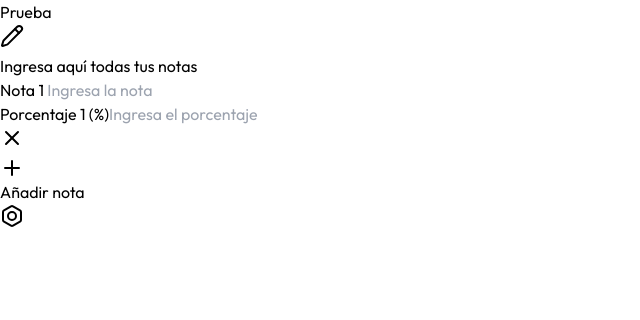
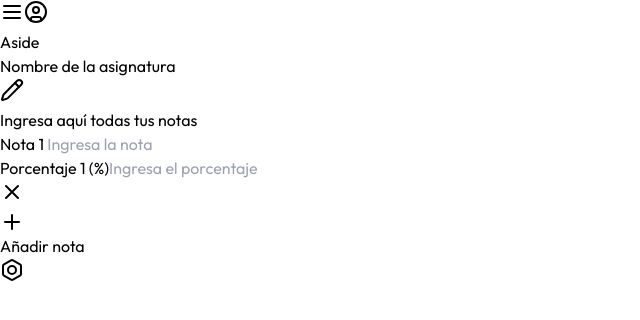
Before and after one commit to juanmayorquin/grademate, a React (Vite) app: page / in a window 1280 px wide. Shown: the top 320 px of the page, without its empty margins (0-640 px from the left). Built offline with nearby package versions, Linux system fonts and the light colour scheme.

Commit message:
Refactor estructura de componentes: se reemplaza ConfigModalProvider por GUIProvider y se añade SubjectLayout. Se actualizan los componentes para utilizar el nuevo contexto y se elimina ConfigModalProvider.

```diff
--- a/src/App.jsx
+++ b/src/App.jsx
@@ -1,12 +1,15 @@
 import SubjectPage from "./components/SubjectPage";
-import ConfigModalProvider from "./context/ConfigModalProvider";
+import GUIProvider from "./context/GUIProvider";
+import SubjectLayout from "./layouts/SubjectLayout";
 
 function App() {
   return (
     <>
-      <ConfigModalProvider>
-        <SubjectPage/>
-      </ConfigModalProvider>
+      <GUIProvider>
+        <SubjectLayout>
+          <SubjectPage />
+        </SubjectLayout>
+      </GUIProvider>
     </>
   );
 }
--- /dev/null
+++ b/src/components/Aside.jsx
@@ -0,0 +1,9 @@
+import React from 'react'
+
+const Aside = () => {
+  return (
+    <div className='w-1/4'>Aside</div>
+  )
+}
+
+export default Aside
--- a/src/components/ConfigModal.jsx
+++ b/src/components/ConfigModal.jsx
@@ -1,7 +1,13 @@
-import React from 'react'
+import React, { useContext } from 'react'
 import { X } from 'lucide-react'
+import { GUIContext } from '../context/GUIProvider'
 
-const ConfigModal = ({ setIsPopupOpen, wishedGrade, setWishedGrade, maxGrade, setMaxGrade }) => {
+const ConfigModal = () => {
+
+    const { modalState } = useContext(GUIContext)
+
+    const {setModalOpen, wishedGrade, setWishedGrade, maxGrade, setMaxGrade} = modalState
+
     const handleWishedGradeChange = (e) => {
         setWishedGrade(parseFloat(e.target.value))
     }
@@ -12,9 +18,9 @@ const ConfigModal = ({ setIsPopupOpen, wishedGrade, setWishedGrade, maxGrade, se
 
     return (
         <>
-            <div className="absolute top-0 left-0 w-screen h-screen bg-black/50 backdrop-blur-sm grid place-items-center" onClick={() => setIsPopupOpen(false)}></div>
-            <div className="absolute top-1/2 left-[37.5%] w-1/4 h-auto bg-slate-800 p-8 rounded-md">
-                <button className='absolute top-8 right-8 hover:text-sky-400 transition-all' onClick={() => setIsPopupOpen(false)}><X /></button>
+            <div className="absolute top-0 left-0 w-screen h-screen bg-black/50 backdrop-blur-sm grid place-items-center" onClick={() => setModalOpen(false)}></div>
+            <div className="absolute top-1/4 left-[37.5%] w-1/4 h-auto bg-slate-800 p-8 rounded-md">
+                <button className='absolute top-8 right-8 hover:text-sky-400 transition-all' onClick={() => setModalOpen(false)}><X /></button>
                 <h2 className='font-bold text-3xl mb-4'>Configuración</h2>
                 <div className='flex flex-wrap gap-[10%] py-1 rounded-md'>
                     <div className='flex flex-col py-2 w-auto group/grade'>
--- a/src/components/GradeCalcForm.jsx
+++ b/src/components/GradeCalcForm.jsx
@@ -3,9 +3,9 @@ import React, { useContext, useEffect } from "react";
 import { useState } from "react";
 import GradeInput from "./GradeInput";
 import GradeCalcMessage from "./GradeCalcMessage";
-import { ConfigModalContext } from "../context/ConfigModalProvider";
+import { GUIContext } from "../context/GUIProvider";
 
-const GradeCalcForm = ({maxGrade, wishedGrade}) => {
+const GradeCalcForm = () => {
   const [idCounter, setIdCounter] = useState(1);
   const [neededGrade, setNeededGrade] = useState(3);
   const [missingPercent, setMissingPercent] = useState(100);
@@ -18,7 +18,10 @@ const GradeCalcForm = ({maxGrade, wishedGrade}) => {
     },
   ]);
 
-  const {isModalOpen, setIsModalOpen} = useContext(ConfigModalContext);
+  const {modalState} = useContext(GUIContext);
+
+  const {setModalOpen, maxGrade, wishedGrade} = modalState;
+
 
   const handleAddGrade = () => {
     setGrades([...grades, { id: idCounter, value: 0, percent: 0 }]);
@@ -36,7 +39,8 @@ const GradeCalcForm = ({maxGrade, wishedGrade}) => {
     });
     const missing = 1 - actualPercent;
 
-    const calculatedNeededGrade = missing > 0 ? (wishedGrade - actualGrade) / missing : 0;
+    const calculatedNeededGrade =
+      missing > 0 ? (wishedGrade - actualGrade) / missing : 0;
 
     if (missing == 0) {
       setMean(actualGrade);
@@ -49,7 +53,7 @@ const GradeCalcForm = ({maxGrade, wishedGrade}) => {
   useEffect(calcNeededGrade, [grades, wishedGrade, maxGrade]);
 
   return (
-    <div className="bg-slate-900 max-w-3xl flex flex-col gap-4 m-auto text-white p-8 rounded-xl">
+    <div className="bg-slate-900 flex flex-col gap-4 text-white p-8 rounded-b-xl">
       <h2>Ingresa aquí todas tus notas</h2>
       <div className="w-full flex flex-col gap-4">
         <div className="flex flex-col gap-2">
@@ -81,7 +85,9 @@ const GradeCalcForm = ({maxGrade, wishedGrade}) => {
       <div className="flex justify-end">
         <button
           className="hover:bg-white/5 hover:text-sky-400 p-2 rounded-md transition-all"
-          onClick={() => setIsModalOpen(!isModalOpen)}
+          onClick={() => {
+            setModalOpen(true);
+          }}
         >
           <Bolt />
         </button>
--- /dev/null
+++ b/src/components/Navbar.jsx
@@ -0,0 +1,23 @@
+import React, { useContext } from "react";
+import { CircleUser, Menu } from "lucide-react";
+import { GUIContext } from "../context/GUIProvider";
+
+const Navbar = () => {
+  const { asideState } = useContext(GUIContext);
+  const { isAsideOpen, setAsideOpen } = asideState;
+  return (
+    <nav className="flex p-3 justify-between">
+      <button
+        className="hover:text-sky-400 transition-all"
+        onClick={() => setAsideOpen(!isAsideOpen)}
+      >
+        <Menu className="h-8 w-8" />
+      </button>
+      <button className="hover:text-sky-400 transition-all">
+        <CircleUser className="h-8 w-8" />
+      </button>
+    </nav>
+  );
+};
+
+export default Navbar;
--- a/src/components/SubjectPage.jsx
+++ b/src/components/SubjectPage.jsx
@@ -1,29 +1,14 @@
-import React, { useState, useContext } from "react";
-import ConfigModal from "./ConfigModal";
+import React from "react";
 import GradeCalcForm from "./GradeCalcForm";
-import { ConfigModalContext } from "../context/ConfigModalProvider";
 import SubjectTitle from "./SubjectTitle";
 
-const SubjectPage = ({ subjectName }) => {
-  const { isModalOpen, setIsModalOpen } = useContext(ConfigModalContext);
-
-  const [wishedGrade, setWishedGrade] = useState(3);
-  const [maxGrade, setMaxGrade] = useState(5);
+const SubjectPage = ({ subjectName = "Nombre de la asignatura" }) => {
   return (
     <div className="relative">
-      <header className="bg-slate-600 w-full h-72 flex items-end">
-        <SubjectTitle name="Prueba" />
+      <header className="bg-slate-600 w-full p-4 h-72 flex items-end">
+        <SubjectTitle name={subjectName} />
       </header>
-      <GradeCalcForm maxGrade={maxGrade} wishedGrade={wishedGrade} />
-      {isModalOpen && (
-        <ConfigModal
-          setIsPopupOpen={setIsModalOpen}
-          wishedGrade={wishedGrade}
-          setWishedGrade={setWishedGrade}
-          maxGrade={maxGrade}
-          setMaxGrade={setMaxGrade}
-        />
-      )}
+      <GradeCalcForm />
     </div>
   );
 };
--- a/src/context/ConfigModalProvider.jsx
+++ /dev/null
@@ -1,14 +0,0 @@
-import { createContext, useState } from "react";
-
-export const ConfigModalContext = createContext();
-
-const ConfigModalProvider = ({ children }) => {
-  const [isModalOpen, setIsModalOpen] = useState(false);
-  return (
-    <ConfigModalContext.Provider value={{ isModalOpen, setIsModalOpen }}>
-      {children}
-    </ConfigModalContext.Provider>
-  );
-};
-
-export default ConfigModalProvider;
--- /dev/null
+++ b/src/context/GUIProvider.jsx
@@ -0,0 +1,24 @@
+import { createContext, useState } from "react";
+
+export const GUIContext = createContext();
+
+const GUIProvider = ({ children }) => {
+  const [isModalOpen, setModalOpen] = useState(false);
+  const [maxGrade, setMaxGrade] = useState(5);
+  const [wishedGrade, setWishedGrade] = useState(3);
+
+  const [isAsideOpen, setAsideOpen] = useState(true);
+
+  const modalState = {isModalOpen, setModalOpen, maxGrade, setMaxGrade, wishedGrade, setWishedGrade}
+  const asideState = {isAsideOpen, setAsideOpen}
+
+  return (
+    <GUIContext.Provider
+      value={{modalState, asideState}}
+    >
+      {children}
+    </GUIContext.Provider>
+  );
+};
+
+export default GUIProvider;
--- /dev/null
+++ b/src/layouts/SubjectLayout.jsx
@@ -0,0 +1,25 @@
+import React, { useContext, useState } from "react";
+import Aside from "../components/Aside";
+import Navbar from "../components/Navbar";
+import { GUIContext } from "../context/GUIProvider";
+import ConfigModal from "../components/ConfigModal";
+
+const SubjectLayout = ({ children }) => {
+  const { modalState, asideState } = useContext(GUIContext);
+
+  const { isModalOpen } = modalState;
+  const { isAsideOpen } = asideState;
+
+  return (
+    <>
+      <Navbar />
+      <div className="flex">
+        {isAsideOpen && <Aside />}
+        <div className="w-full">{children}</div>
+      </div>
+      {isModalOpen && <ConfigModal />}
+    </>
+  );
+};
+
+export default SubjectLayout;
```
